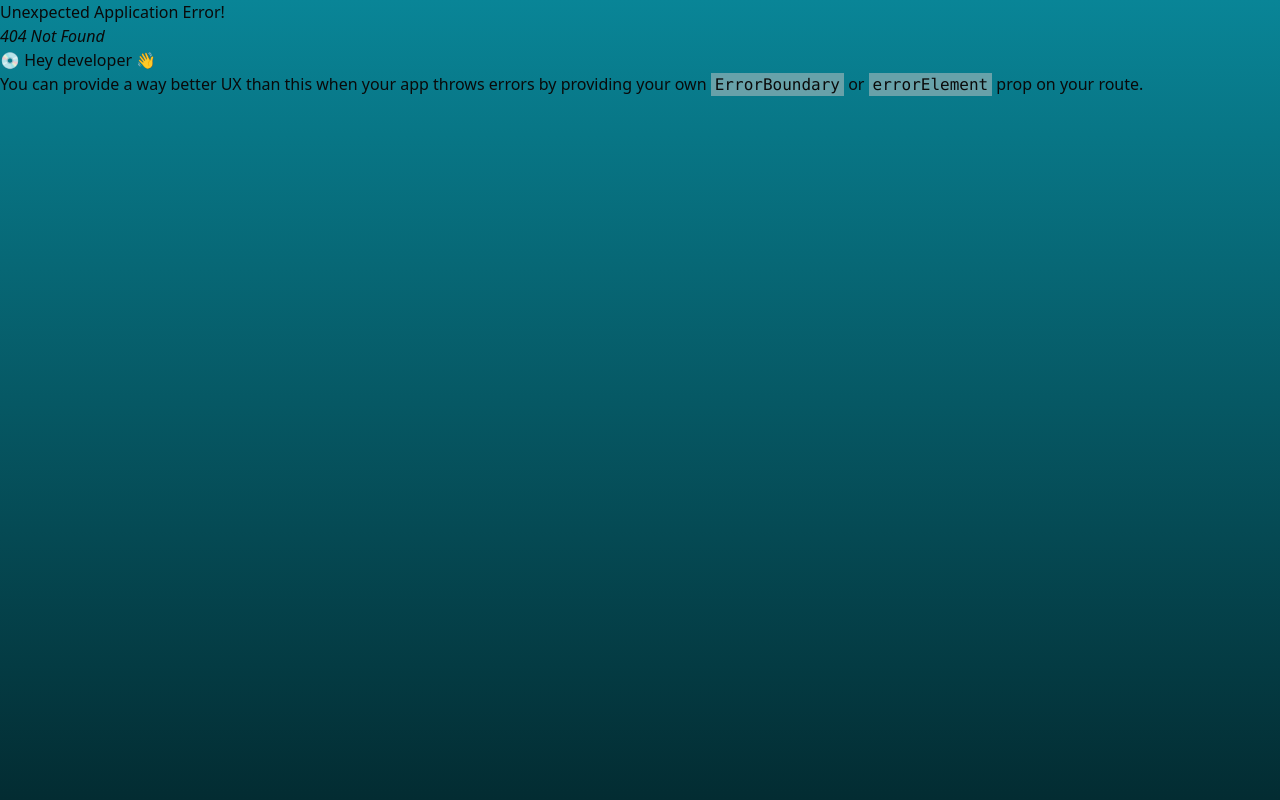
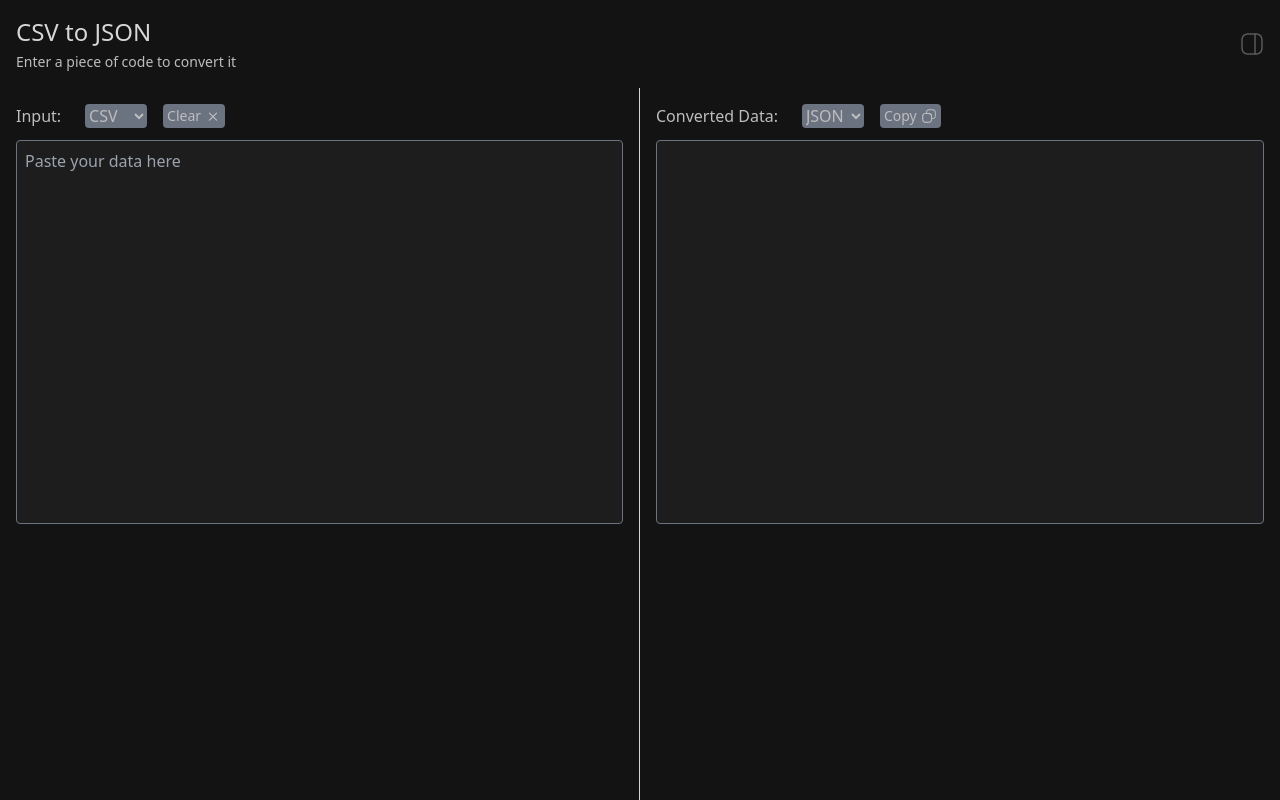
Before and after one commit to GitHub-Campus-Experts-Unilag/DevzenFrontend, a React (Vite) app: page /csv_to_json in a window 1280 px wide. Before the commit this address had no page. Built offline with nearby package versions, Linux system fonts and the light colour scheme.

Commit message:
Feat: Added CSV to JSON converter

```diff
--- a/package.json
+++ b/package.json
@@ -21,6 +21,7 @@
     "class-variance-authority": "^0.7.0",
     "clsx": "^2.1.1",
     "lucide-react": "^0.453.0",
+    "papaparse": "^5.4.1",
     "react": "^18.3.1",
     "react-dom": "^18.3.1",
     "react-router-dom": "^6.26.2",
@@ -30,6 +31,7 @@
   "devDependencies": {
     "@eslint/js": "^9.9.0",
     "@types/node": "^22.7.5",
+    "@types/papaparse": "^5.3.15",
     "@types/react": "^18.3.3",
     "@types/react-dom": "^18.3.0",
     "@vitejs/plugin-react": "^4.3.1",
--- /dev/null
+++ b/src/components/converters/csvToJson.tsx
@@ -0,0 +1,189 @@
+import React, { useState } from 'react';
+import Papa from 'papaparse';
+import YAML from 'yaml';
+import Icon from '../../assets/grid-4.svg'
+import CloseIcon from '../../assets/close.svg';
+import CopyIcon from "../../assets/copy.svg";
+
+const CsvTextUpload: React.FC = () => {
+    const [data, setData] = useState<any[]>([]);
+    const [inputValue, setInputValue] = useState('');
+    const [inputFormat, setInputFormat] = useState<'csv' | 'json' | 'yaml'>('csv');
+    const [outputFormat, setOutputFormat] = useState<'csv' | 'json' | 'yaml'>('json');
+    const [showFields, setShowFields] = useState(true);
+    const [isCopied, setIsCopied] = useState(false);
+
+    const handleInputFormatChange = (event: React.ChangeEvent<HTMLSelectElement>) => {
+        setInputFormat(event.target.value as 'csv' | 'json' | 'yaml');
+    };
+
+    const handleOutputFormatChange = (event: React.ChangeEvent<HTMLSelectElement>) => {
+        setOutputFormat(event.target.value as 'csv' | 'json' | 'yaml');
+    };
+
+    const handleUpload = (event: React.ChangeEvent<HTMLTextAreaElement>) => {
+        const inputData = event.target.value.trim();
+        setInputValue(inputData);
+
+        if (!inputData) {
+            alert('Please enter data.');
+            return;
+        }
+
+        switch (inputFormat) {
+            case 'csv':
+                Papa.parse(inputData, {
+                    header: true,
+                    complete: (result) => {
+                        setData(result.data);
+                    },
+                });
+                break;
+
+            case 'json':
+                try {
+                    const parsedData = JSON.parse(inputData);
+                    setData(parsedData);
+                } catch (error) {
+                    alert('Invalid JSON format.');
+                }
+                break;
+
+            case 'yaml':
+                try {
+                    const parsedData = YAML.parse(inputData);
+                    setData(parsedData);
+                } catch (error) {
+                    alert('Invalid YAML format.');
+                }
+                break;
+
+            default:
+                break;
+        }
+    };
+
+    const convertData = (): string => {
+        if (data.length === 0) return '';
+        let output = '';
+        switch (outputFormat) {
+            case 'csv':
+                output = Papa.unparse(data);
+                break;
+
+            case 'json':
+                output = JSON.stringify(data, null, 2);
+                break;
+
+            case 'yaml':
+                output = YAML.stringify(data);
+                break;
+
+            default:
+                break;
+        }
+        return output;
+    };
+
+    const copyToClipboard = () => {
+        const textToCopy = convertData();
+
+        if (textToCopy) {
+            navigator.clipboard.writeText(textToCopy)
+                .then(() => {
+                    setIsCopied(true);
+                })
+                .catch((err) => {
+                    console.error("Failed to copy text: ", err);
+                });
+        } else {
+            alert("No data to copy!");
+        }
+    };
+
+    const toggleFields = () => {
+        setShowFields(prev => !prev);
+    };
+
+    const clear = () => {
+        setInputValue('');
+        setIsCopied(false);
+    };
+
+    return (
+        <div className="bg-[#131313] min-h-screen text-[#BDBDBD] flex flex-col">
+            {/* HEADER */}
+            <div className="flex justify-between items-center p-4">
+                <div>
+                    <h1 className="text-2xl text-[#D7D7D7] mb-1">CSV to JSON</h1>
+                    <p className="text-sm">Enter a piece of code to convert it</p>
+                </div>
+                <img
+                    src={Icon}
+                    alt="icon"
+                    className="ml-auto cursor-pointer hidden lg:inline-block"
+                    onClick={toggleFields}
+                />
+            </div>
+
+            {/* Main Content */}
+            <div className="flex flex-col md:flex-row flex-grow">
+                {/* Input Section */}
+                <div className="flex-grow p-4 md:w-1/2">
+                    <div>
+                        <div className="flex justify-between mb-3">
+                            <div className="flex gap-4">
+                                <p>Input:</p>
+                                <select value={inputFormat} onChange={handleInputFormatChange} className="ml-2 cursor-pointer bg-gray-500 rounded text-[#BDBDBD]">
+                                    <option value="csv">CSV</option>
+                                    <option value="json">JSON</option>
+                                    <option value="yaml">YAML</option>
+                                </select>
+                                <button
+                                    onClick={clear}
+                                    className="flex items-center bg-gray-500 text-[#BDBDBD] text-sm px-1 rounded">
+                                    Clear
+                                    <img src={CloseIcon} className="w-4 h-4 ml-1"/>
+                                </button>
+                            </div>
+                        </div>
+                        <textarea
+                            value={inputValue}
+                            onChange={handleUpload}
+                            placeholder="Paste your data here"
+                            rows={10}
+                            className="text-[#BDBDBD] w-full h-96 p-2 resize-none bg-[#1D1D1D] border border-gray-500 rounded"
+                            style={{ overflow: "auto", whiteSpace: "pre-wrap" }}
+                        />
+                    </div>
+                </div>
+                <hr className="w-[1px] h-auto bg-gray-300 rotate-180 border-none"></hr>
+                {/* Output Section */}
+                {showFields && (
+                    <div className="flex-none p-4 md:w-1/2">
+                        <div className="flex gap-4 mb-3">
+                            <h2 className="text-[#BDBDBD]">Converted Data:</h2>
+                            <select value={outputFormat} onChange={handleOutputFormatChange} className="ml-2 bg-gray-500 cursor-pointer rounded">
+                                <option value="csv">CSV</option>
+                                <option value="json">JSON</option>
+                                <option value="yaml">YAML</option>
+                            </select>
+                            <button
+                                onClick={copyToClipboard}
+                                className="flex items-center bg-gray-500 text-[#BDBDBD] text-sm px-1 rounded">
+                                {isCopied ? "Copied!!!" : "Copy"}
+                                {!isCopied && <img src={CopyIcon} className="w-4 h-4 ml-1"/>}
+                            </button>
+
+                        </div>
+                        <div className="w-full h-96 overflow-auto bg-[#1D1D1D] p-2 border border-gray-500 rounded">
+                            <pre>{convertData()}</pre>
+                        </div>
+                    </div>
+                )}
+            </div>
+        </div>
+    );
+};
+
+export default CsvTextUpload;
--- a/src/pages/auth/url_parser.tsx
+++ b/src/components/converters/url_parser.tsx
@@ -103,7 +103,6 @@ function URLParser() {
                 <div className="flex flex-col md:flex-row flex-grow">
                     {/* Input Section */}
                     <div className="flex-grow p-4">
-
                         <div>
                             <div className="flex justify-between mb-3">
                                 <div className="flex gap-4">
```
Also changed, not shown: src/routes/index.tsx (+6 -2 lines), 1 other file (tests, documents, lock files or other folders).
